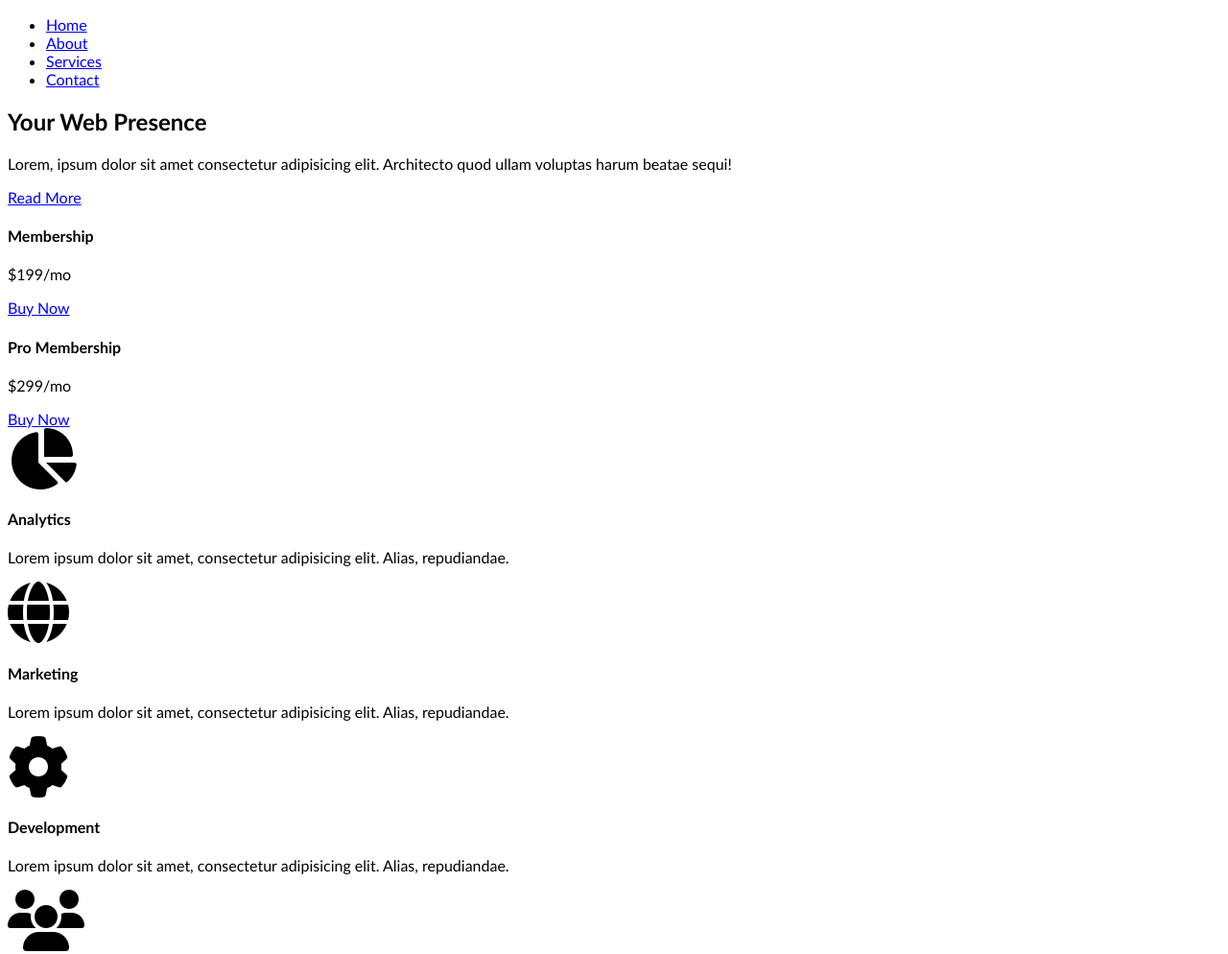
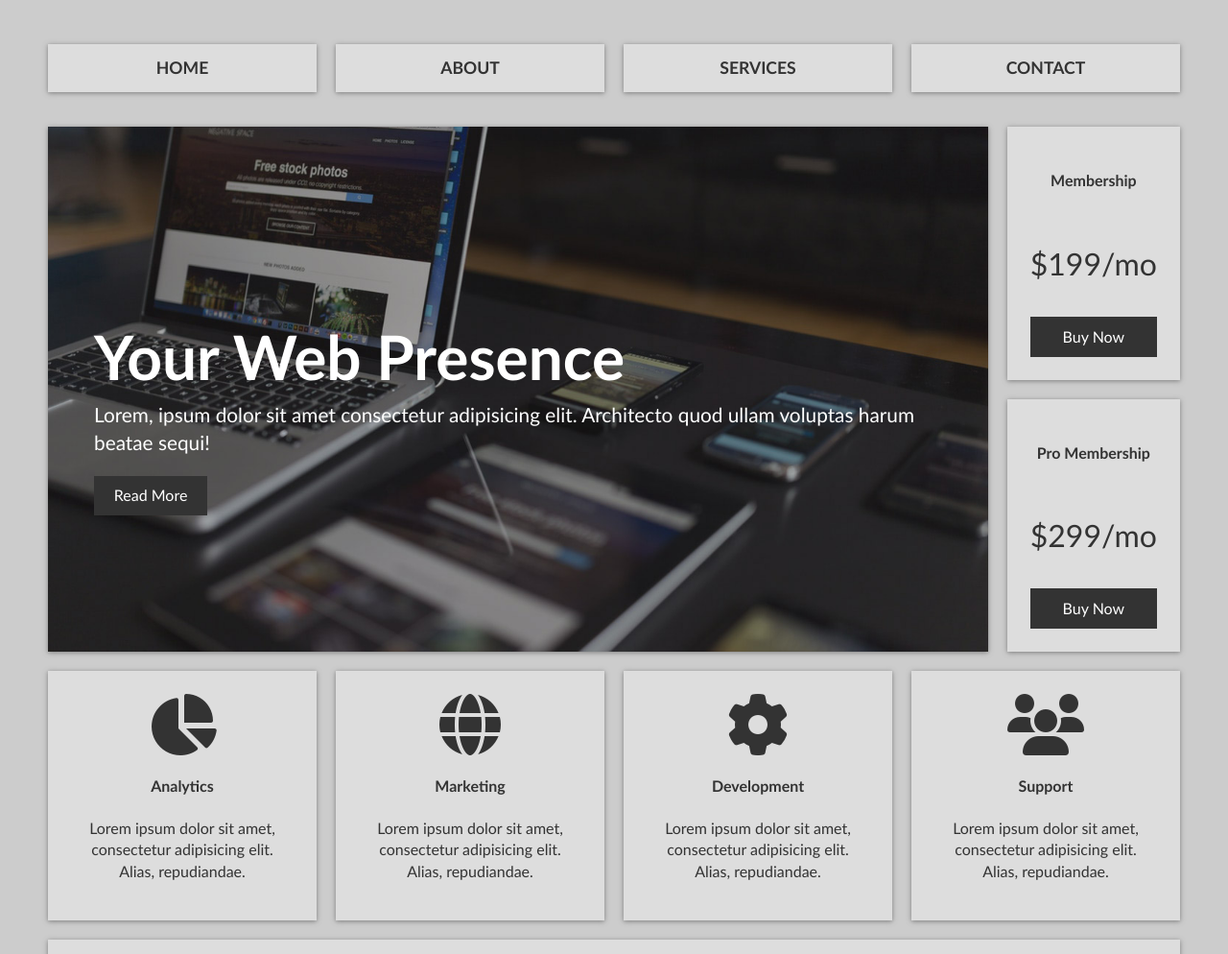
Before and after one commit to icodemac/gridbiz_css-grid, a website: page index.html in a window 1280 px wide. Shown: the top 994 px of the page at 96% size. Drawn offline with Linux system fonts and the light colour scheme.

Commit message:
finish css, add css-grid & flexbox

```diff
--- a/css/main.css
+++ b/css/main.css
@@ -10,4 +10,209 @@
 html {
   box-sizing: border-box;
   font-family:'Trebuchet MS', 'Lucida Sans Unicode', 'Lucida Grande', 'Lucida Sans', Arial, sans-serif;
+  color: var(--dark);
 }
+
+body {
+  background-color: #ccc;
+  margin: 30px 50px;
+  line-height: 1.4;
+}
+
+.btn {
+  background-color: var(--dark);
+  color: var(--light);
+  padding: 0.6rem 1.3rem;
+  border: 0;
+  text-decoration: none;
+}
+
+img {
+  max-width: 100%;
+}
+
+.wrapper {
+  display: grid;
+  gap: 20px;
+}
+
+/* Navigation */
+
+.main-nav ul {
+  display: grid;
+  gap: 20px;
+  grid-template-columns: repeat(4, 1fr);
+  list-style: none;
+  padding: 0;
+}
+
+.main-nav a {
+  background-color: var(--primary);
+  display: block;
+  text-decoration: none;
+  padding: 0.8rem;
+  text-align: center;
+  color: var(--dark);
+  text-transform: uppercase;
+  font-size: 1.1rem;
+  font-weight: bold;
+  box-shadow: var(--shadow);
+  cursor: pointer;
+}
+
+.main-nav a:hover {
+  background-color: var(--dark);
+  color: var(--light);
+}
+
+/* Top Container */
+
+.top-container {
+  display: grid;
+  gap: 20px;
+  grid-template-areas:
+  'showcase showcase top-box-a'
+  'showcase showcase top-box-b';
+}
+
+/* Showcase */
+
+.showcase {
+  grid-area: showcase;
+  min-height: 400px;
+  background-image: url('../images/showcase.jpg');
+  background-size: cover;
+  background-position: center;
+  padding: 3rem;
+  display: flex;
+  flex-direction: column;
+  align-items: start;
+  justify-content: center;
+  box-shadow: var(--shadow);
+}
+
+.showcase h1 {
+  color: var(--light);
+  font-size: 4rem;
+  margin-bottom: 0;
+}
+
+.showcase p {
+  color: var(--light);
+  font-size: 1.3rem;
+  margin-top: 0;
+}
+
+/* Top Box */
+
+.top-box {
+  background-color: var(--primary);
+  display: grid;
+  align-items: center;
+  justify-content: center;
+  box-shadow: var(--shadow);
+  padding: 1.5rem;
+  text-align: center;
+}
+
+.top-box .price {
+  font-size: 2rem;
+}
+
+.top-box-a {
+  grid-area: top-box-a;
+}
+
+.top-box-b {
+  grid-area: top-box-b;
+}
+
+
+/* Boxes */
+
+.boxes {
+  display: grid;
+  gap: 20px;
+  grid-template-columns: repeat(auto-fit, minmax(200px, 1fr));
+}
+
+.box {
+  background-color: var(--primary);
+  text-align: center;
+  padding: 1.5rem 2rem;
+  box-shadow: var(--shadow);
+}
+
+/* Info */
+
+.info {
+  background-color: var(--primary);
+  box-shadow: var(--shadow);
+  display: grid;
+  gap: 30px;
+  grid-template-columns: repeat(2, 1fr);
+  padding: 3rem;
+}
+
+/* Portfolio */
+
+.portfolio {
+  display: grid;
+  gap: 20px;
+  grid-template-columns: repeat(auto-fit, minmax(200px, 1fr));
+}
+
+.portfolio img {
+  width: 100%;
+  box-shadow: var(--shadow);
+}
+
+/* Footer */
+
+footer {
+  margin-top: 2rem;
+  background-color: var(--dark);
+  color: var(--light);
+  text-align: center;
+  padding: 1rem;
+}
+
+/* Media queries */
+
+@media (max-width:767px) {
+
+  .main-nav ul {
+    grid-template-columns: 1fr;
+  }
+
+  .top-container {
+    grid-template-areas:
+      'showcase showcase'
+      'top-box-a top-box-b';
+  }
+
+  .showcase h1 {
+    font-size: 2.5rem;
+  }
+
+  .info {
+    grid-template-columns: 1fr;
+  }
+
+  .info .btn {
+    display: block;
+    text-align: center;
+    margin: auto;
+  }
+}
+
+@media (max-width: 500px) {
+
+  .top-container {
+    grid-template-areas:
+      'showcase'
+      'top-box-a'
+      'top-box-b';
+  }
+
+}
--- a/index.html
+++ b/index.html
@@ -94,6 +94,12 @@
     </section>
     <!-- /Portfolio -->
 
+    <!-- Footer -->
+    <footer>
+      <p>GridBiz by Brad Traversy &copy; 2022</p>
+    </footer>
+    <!-- /Foot -->
+
   </div>
   <!-- /Wrapper -->
 
```
